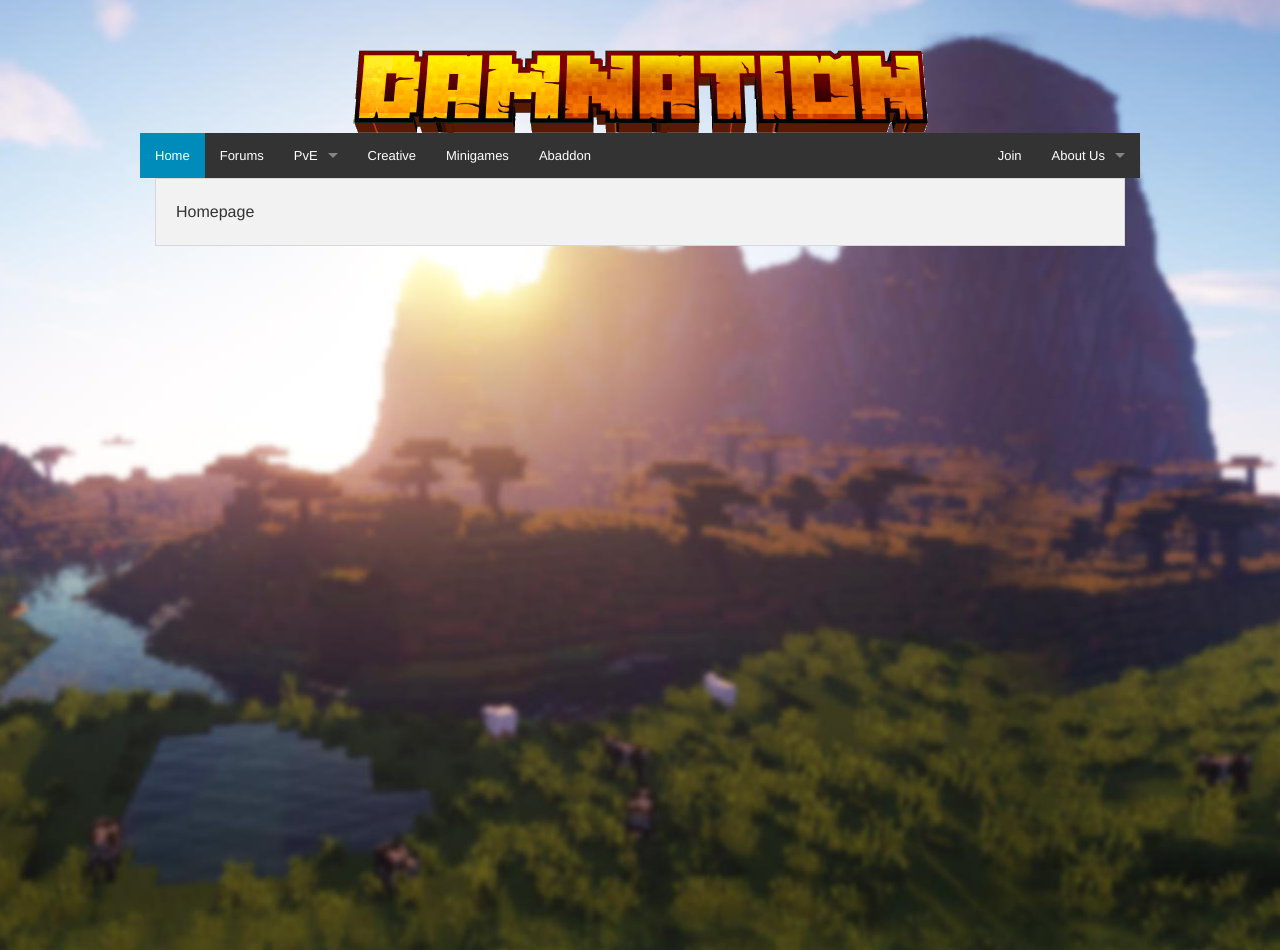
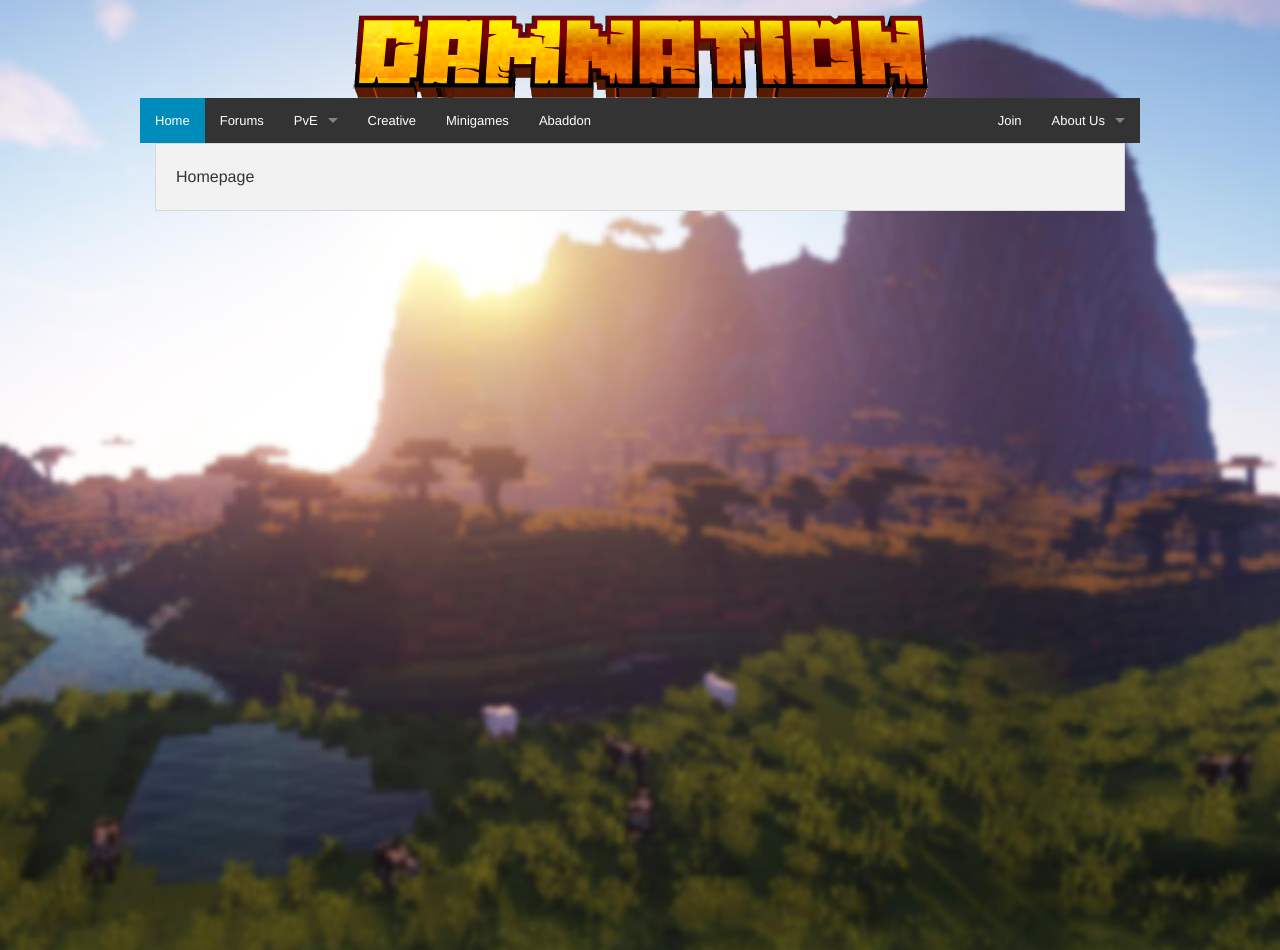
Before and after one commit to damnation-eu/website-beta, a Jekyll site: the page built from index.md, in a window 1280 px wide. Built offline with Jekyll 4.4.1, drawn with Linux system fonts in a browser that asks for light colours; nearby versions of some CDN libraries; library files that are not in the unit come from our copies.

Commit message:
Update app.scss

```diff
--- a/stylesheets/app.scss
+++ b/stylesheets/app.scss
@@ -5,7 +5,7 @@
 
 body {
   background: url("{{site.baseurl}}/media/background.jpg") 50% no-repeat fixed;
-  margin: 50px;
+  margin: 15px;
 }
 
 // Or selectively include components
```
